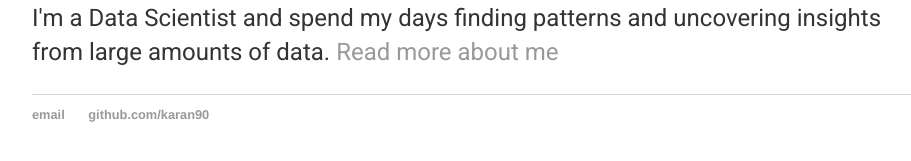
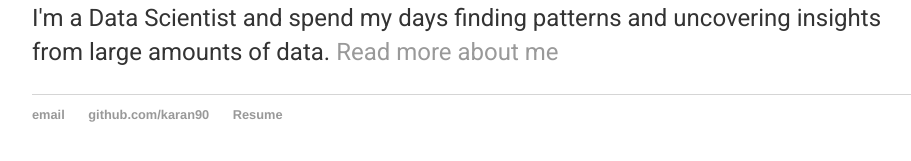
Before and after one commit to karan90/karan90.github.io, a Jekyll site: the page built from index.html, in a window 1280 px wide. Shown: the part 195-356 px from the top of the page, without its empty margins (160-1071 px from the left). Built offline with Jekyll 4.4.1, drawn with Linux system fonts in a browser that asks for light colours.

Commit message:
Adding Resume link

```diff
--- a/_layouts/default.html
+++ b/_layouts/default.html
@@ -25,6 +25,7 @@
 	    		<ul>
 	        		<li><a href="mailto:panjabi.karan@gmail.com">email</a></li>
 	        		<li><a href="https://github.com/karan90">github.com/karan90</a></li>
+				<li><a href="https://drive.google.com/file/d/1ocb73Y1EFKbOCiaJ8F1emq6G3sM3lhN-/view?usp=sharing">Resume</a><li>
 				</ul>
 			</footer>
 		</body>
```
